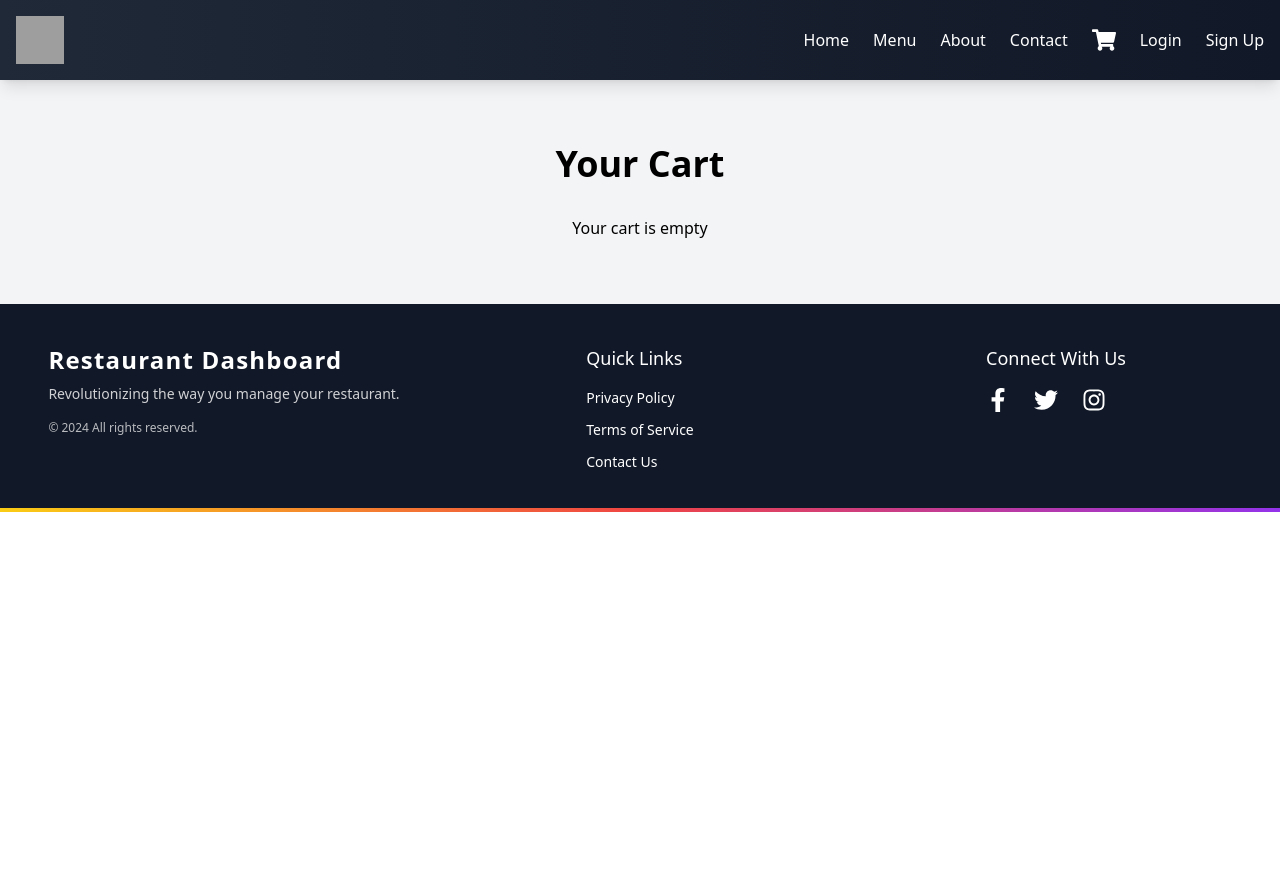
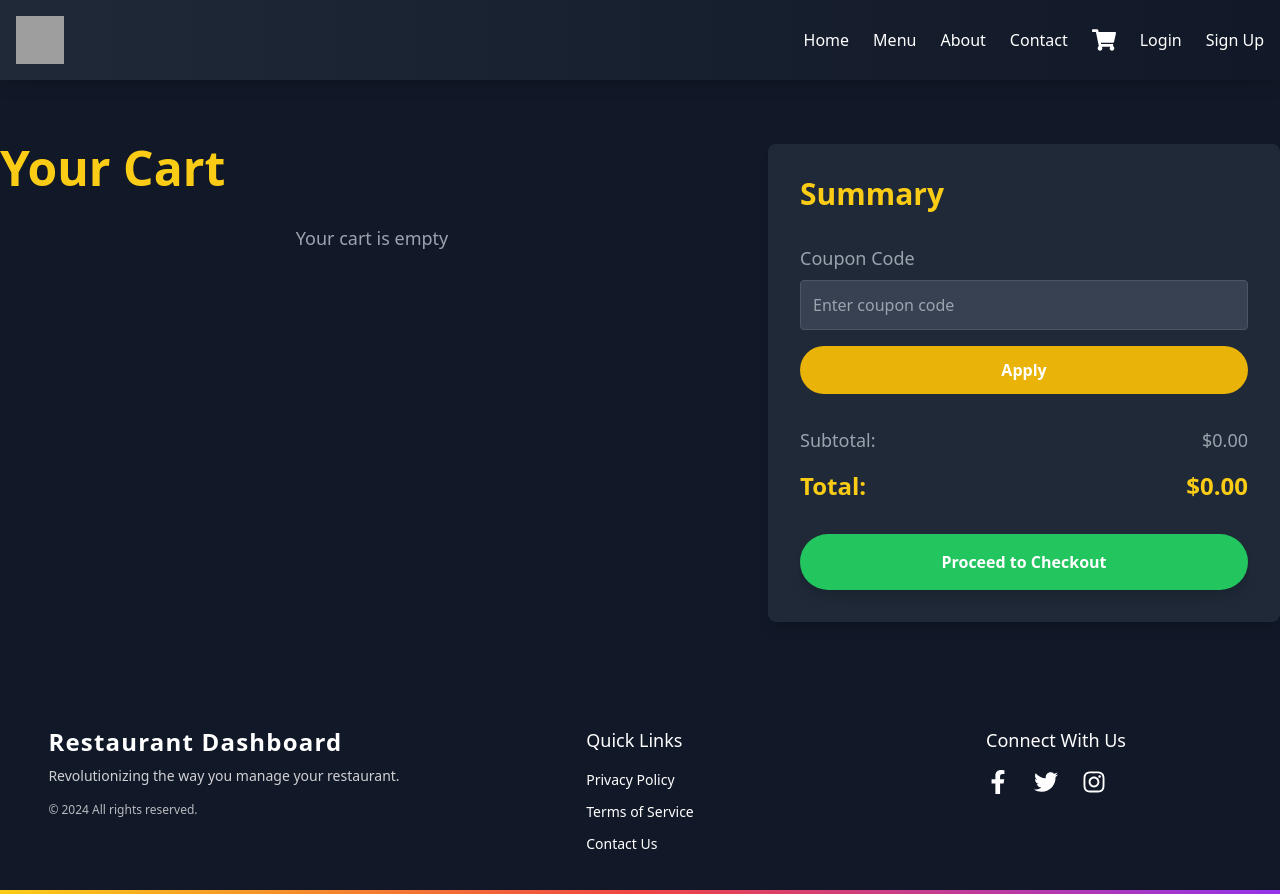
Before and after one commit to CodeAjay/restFront, a React (Vite) app: page /cart in a window 1280 px wide. Before the commit the page ends 800 px from the top, so only its background shows below. Built offline with nearby package versions, Linux system fonts and the light colour scheme; grey boxes are pictures that could not be loaded.

Commit message:
frontend cart checkout

```diff
--- /dev/null
+++ b/src/Pages/About.tsx
@@ -0,0 +1,12 @@
+import React from 'react'
+import About from '../components/About';
+
+const AboutPage: React.FC =()=> {
+  return (
+    <>
+      <About />
+    </>
+  )
+}
+
+export default AboutPage;
--- /dev/null
+++ b/src/Pages/Contact.tsx
@@ -0,0 +1,16 @@
+import { FC } from 'react'
+import Contact from '../components/Contact'
+
+interface ContactProps {
+
+}
+
+const ContactPage: FC<ContactProps> = ({}) => {
+  return (
+    <>
+        <Contact />
+    </>
+  )
+}
+
+export default ContactPage;
--- a/src/Pages/Dashboard.tsx
+++ b/src/Pages/Dashboard.tsx
@@ -24,9 +24,11 @@ const Dashboard: React.FC = () => {
   const [feedbacks] = useState<Feedback[]>([]);
   const [isSidebarCollapsed, setIsSidebarCollapsed] = useState(false);
   const [selectedItem, setSelectedItem] = useState<string | null>('orders');
+  const [orderLoading, setOrderLoading]=useState(false);
 
   useEffect(() => {
     const fetchUserData = async () => {
+      setOrderLoading(true)
       const token = localStorage.getItem('token');
 
       if (!token) {
@@ -44,6 +46,7 @@ const Dashboard: React.FC = () => {
       } catch (err) {
         console.error('Error fetching user data', err);
       }
+      setOrderLoading(false)
     };
 
     fetchUserData();
@@ -137,6 +140,7 @@ const Dashboard: React.FC = () => {
       {/* Main Content */}
       <div className={`flex-grow bg-gray-100 p-8 transition-all duration-300 ${isSidebarCollapsed ? 'ml-16' : 'ml-64'}`}>
         {selectedItem === 'orders' && (
+          orderLoading?<h2>Orders Loading....</h2>:
           <div>
             <h2 className="text-2xl font-bold mb-4">Orders</h2>
             <div className="bg-white p-4 rounded-lg shadow">
--- a/src/components/About.tsx
+++ b/src/components/About.tsx
@@ -1,5 +1,5 @@
 
-const About = () => {
+const About: React.FC = () => {
   return (
     <section id="about" className="relative py-16 bg-gradient-to-br from-gray-900 to-gray-800 text-white overflow-hidden">
       {/* Diagonal Cut */}
--- a/src/components/Cart.tsx
+++ b/src/components/Cart.tsx
@@ -3,12 +3,17 @@ import { useCart } from './CartContext';
 import Modal from 'react-modal';
 import CheckoutForm from './CheckoutForm';
 
-Modal.setAppElement('#root'); // Add this line to prevent screen readers from reading the main content
+Modal.setAppElement('#root'); // Prevent screen readers from reading the main content
 
 const Cart: React.FC = () => {
   const { cartItems, removeFromCart, clearCart, addToCart } = useCart();
   const [isModalOpen, setIsModalOpen] = useState(false);
   const [successMessage, setSuccessMessage] = useState(''); // For success message
+  const [couponCode, setCouponCode] = useState('');
+  const [discount, setDiscount] = useState(0);
+
+  // Calculate total price of cart items
+  const totalPrice = cartItems.reduce((total, item) => total + item.price * item.quantity, 0);
 
   const handleQuantityChange = (itemId: string, quantity: number) => {
     const item = cartItems.find(cartItem => cartItem._id === itemId);
@@ -21,6 +26,15 @@ const Cart: React.FC = () => {
     setIsModalOpen(true);
   };
 
+  const handleApplyCoupon = () => {
+    // Dummy coupon logic for demonstration purposes
+    if (couponCode === 'DISCOUNT10') {
+      setDiscount(0.1); // 10% discount
+    } else {
+      setDiscount(0);
+    }
+  };
+
   const handleFormSubmit = (message: string) => {
     // Show success message and clear cart
     setSuccessMessage(message);
@@ -29,56 +43,124 @@ const Cart: React.FC = () => {
   };
 
   return (
-    <section id="cart" className="py-16 bg-gray-100">
-      <div className="container mx-auto text-center">
-        <h2 className="text-4xl font-bold mb-8">Your Cart</h2>
+    <section id="cart" className="py-16 bg-gray-900 text-white">
+      <div className="container mx-auto flex flex-col md:flex-row justify-between">
+        {/* Cart Items Section (60% width) */}
+        <div className="w-full md:w-3/5 pr-6">
+          <h2 className="text-5xl font-bold text-yellow-400 mb-8">Your Cart</h2>
           {successMessage && (
-          <div className="bg-green-500 text-white p-4 rounded mb-4">
+            <div className="bg-green-500 text-white p-4 rounded-lg mb-8 shadow-lg">
               {successMessage}
             </div>
           )}
           {cartItems.length > 0 ? (
             <div>
               {cartItems.map((item) => (
-              <div key={item._id} className="bg-white p-4 rounded-lg shadow-lg mb-4">
-                <h3 className="text-xl font-semibold">{item.name}</h3>
-                <p>Quantity:
+                <div key={item._id} className="flex items-center bg-gray-800 p-6 rounded-lg shadow-xl mb-4">
+                  {/* Item Image */}
+                  <div className="w-24 h-24 mr-6">
+                    <img
+                      src={item.imageUrl} // Assuming `item.imageUrl` holds the image link for the item
+                      alt={item.name}
+                      className="object-cover w-full h-full rounded"
+                    />
+                  </div>
+
+                  {/* Item Name and Quantity */}
+                  <div className="flex-1">
+                    <h3 className="text-2xl font-semibold text-yellow-400">{item.name}</h3>
+                    <div className="flex items-center mt-4">
+                      <span className="text-gray-400 mr-4">Quantity:</span>
                       <input
                         type="number"
                         value={item.quantity}
                         min="1"
                         onChange={(e) => handleQuantityChange(item._id, parseInt(e.target.value))}
-                    className="w-16 text-center border rounded ml-2"
+                        className="w-16 text-center border-gray-600 border rounded bg-gray-700 text-white text-lg"
                       />
+                    </div>
+                  </div>
+
+                  {/* Item Total Price */}
+                  <div className="text-right">
+                    <p className="text-yellow-400 font-bold text-xl mb-4">
+                      Total: ${(item.price * item.quantity).toFixed(2)}
                     </p>
-                <p className="text-gray-800 font-bold">Total: ${(item.price * item.quantity).toFixed(2)}</p>
                     <button
                       onClick={() => removeFromCart(item._id)}
-                  className="bg-red-500 hover:bg-red-700 text-white font-bold py-2 px-4 rounded focus:outline-none focus:shadow-outline mt-4"
+                      className="bg-red-600 hover:bg-red-700 text-white font-bold py-2 px-4 rounded focus:outline-none focus:shadow-outline transition duration-300"
                     >
                       Remove
                     </button>
                   </div>
+                </div>
               ))}
+            </div>
+          ) : (
+            <p className="text-center text-gray-400 text-lg mt-6">Your cart is empty</p>
+          )}
+        </div>
+
+        {/* Coupon & Total Section (40% width) */}
+        <div className="w-full md:w-2/5 bg-gray-800 p-8 rounded-lg shadow-lg">
+          <h3 className="text-3xl font-bold text-yellow-400 mb-8">Summary</h3>
+
+          {/* Coupon Code Section */}
+          <div className="mb-8">
+            <label htmlFor="coupon" className="block text-lg text-gray-400 mb-2">Coupon Code</label>
+            <input
+              type="text"
+              id="coupon"
+              value={couponCode}
+              onChange={(e) => setCouponCode(e.target.value)}
+              className="w-full p-3 rounded bg-gray-700 border-gray-600 border text-white"
+              placeholder="Enter coupon code"
+            />
+            <button
+              onClick={handleApplyCoupon}
+              className="w-full mt-4 bg-yellow-500 hover:bg-yellow-600 text-white font-bold py-3 rounded-full transition duration-300"
+            >
+              Apply
+            </button>
+          </div>
+
+          {/* Total Price Section */}
+          <div className="text-lg text-gray-400 mb-4 flex justify-between">
+            <span>Subtotal:</span>
+            <span>${totalPrice.toFixed(2)}</span>
+          </div>
+          {discount > 0 && (
+            <div className="text-lg text-gray-400 mb-4 flex justify-between">
+              <span>Discount:</span>
+              <span>- ${(totalPrice * discount).toFixed(2)}</span>
+            </div>
+          )}
+          <div className="text-2xl text-yellow-400 font-bold flex justify-between mb-8">
+            <span>Total:</span>
+            <span>${(totalPrice * (1 - discount)).toFixed(2)}</span>
+          </div>
+
+          {/* Checkout Button */}
           <button
             onClick={handleCheckout}
-              className="bg-green-500 hover:bg-green-700 text-white font-bold py-2 px-4 rounded focus:outline-none focus:shadow-outline mt-4"
+            className="w-full bg-green-500 hover:bg-green-600 text-white font-bold py-4 rounded-full shadow-lg transition duration-300"
           >
-              Checkout
+            Proceed to Checkout
           </button>
+        </div>
+
+        {/* Checkout Modal */}
         <Modal
           isOpen={isModalOpen}
           onRequestClose={() => setIsModalOpen(false)}
           contentLabel="Checkout Form"
-              className="flex justify-center items-center"
-              overlayClassName="fixed inset-0 bg-gray-800 bg-opacity-75"
+          className="flex justify-center items-center p-8"
+          overlayClassName="fixed inset-0 bg-gray-900 bg-opacity-75 flex justify-center items-center"
         >
+          <div className="bg-white p-8 rounded-lg shadow-2xl w-full max-w-lg">
             <CheckoutForm onSubmit={handleFormSubmit} />
+          </div>
         </Modal>
-          </div>
-        ) : (
-          <p>Your cart is empty</p>
-        )}
       </div>
     </section>
   );
--- a/src/components/Menu.tsx
+++ b/src/components/Menu.tsx
@@ -17,8 +17,10 @@ const Menu: React.FC = () => {
   const [notification, setNotification] = useState<{ [key: string]: string }>({});
   const [buttonText, setButtonText] = useState<{ [key: string]: string }>({});
   const { addToCart, cartItems } = useCart();
+  const [menuLoading, setMenuLoading]=useState(false);
 
   useEffect(() => {
+    setMenuLoading(true);
     const fetchMenuItems = async () => {
       try {
         const response = await axios.get<MenuItem[]>('https://rest-back-bice.vercel.app/api/menu');
@@ -40,6 +42,7 @@ const Menu: React.FC = () => {
       } catch (error) {
         console.error('Error fetching menu items:', error);
       }
+      setMenuLoading(false)
     };
 
     fetchMenuItems();
@@ -91,6 +94,11 @@ const Menu: React.FC = () => {
 
   return (
     <section id="menu" className="bg-gradient-to-r from-gray-900 to-gray-800 py-16">
+      {menuLoading?
+      <div className="container mx-auto text-center">
+        <h2 className="text-5xl font-bold mb-12 text-white">Loading Menu....</h2>
+      </div>
+      :
       <div className="container mx-auto text-center">
         <h2 className="text-5xl font-bold mb-12 text-white">Our Menu</h2>
         <div className="grid lg:grid-cols-4 sm:grid-cols-2 gap-8">
@@ -158,6 +166,7 @@ const Menu: React.FC = () => {
           ))}
         </div>
       </div>
+      }
     </section>
   );
 };
```
Also changed, not shown: src/App.tsx (+23 -6 lines), src/Pages/AdminDashboard.tsx (+12 -2 lines), src/components/CheckoutForm.tsx (+24 -13 lines). Lines whose indentation alone changed are shown as unchanged.
